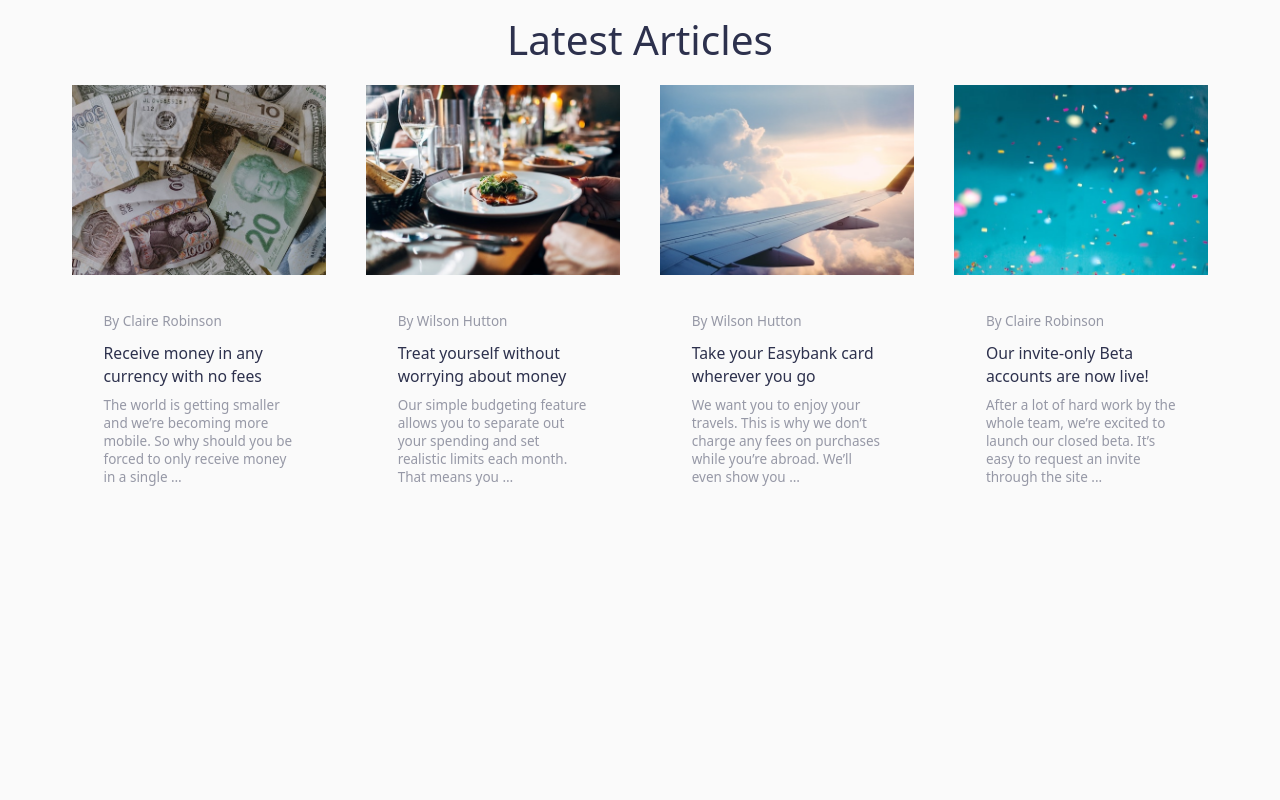
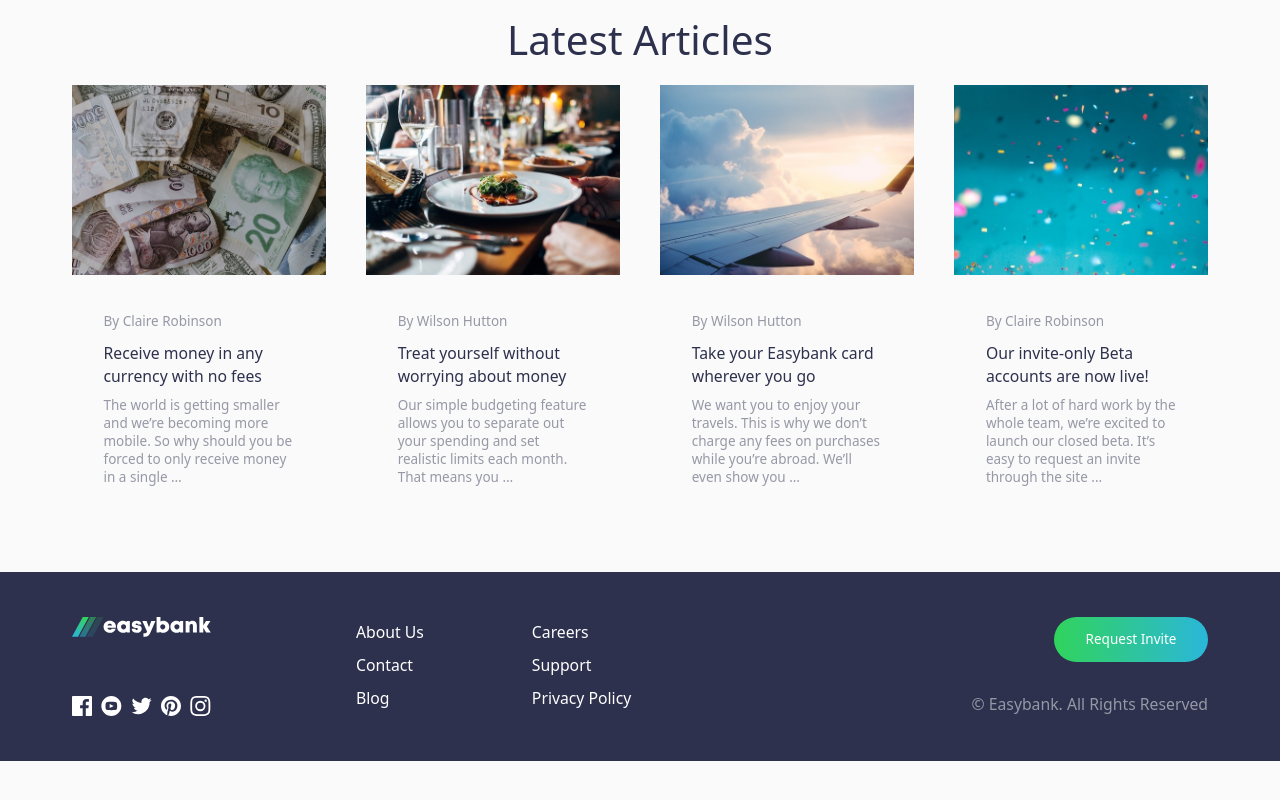
Before and after one commit to PeterPan627/easybank-landing-page, a Next.js app: page / in a window 1280 px wide. Shown: the part 1368-2168 px from the top of the page. After the commit the page ends 2129 px from the top, so only its background shows below. Built offline with nearby package versions, Linux system fonts and the light colour scheme.

Commit message:
create Footer component

```diff
--- /dev/null
+++ b/components/layout/Footer.tsx
@@ -0,0 +1,95 @@
+export default function Footer() {
+  return (
+    <footer className="bg-primary-dark-blue py-10">
+      <div className="container">
+        <div className="text-center grid grid-cols-1 justify-items-center gap-6 lg:grid-cols-12 lg:gap-0">
+          <div className="flex flex-col justify-between lg:justify-self-start lg:col-span-3">
+            <img
+              className="mb-7"
+              src="images/logo-white.svg"
+              alt="easybank logo"
+            />
+            <div className="flex justify-between items-center">
+              <svg
+                className="text-white hover:text-green-400 fill-current"
+                xmlns="http://www.w3.org/2000/svg"
+                width="20"
+                height="20"
+              >
+                <title>Facebook</title>
+                <path d="M18.896 0H1.104C.494 0 0 .494 0 1.104v17.793C0 19.506.494 20 1.104 20h9.58v-7.745H8.076V9.237h2.606V7.01c0-2.583 1.578-3.99 3.883-3.99 1.104 0 2.052.082 2.329.119v2.7h-1.598c-1.254 0-1.496.597-1.496 1.47v1.928h2.989l-.39 3.018h-2.6V20h5.098c.608 0 1.102-.494 1.102-1.104V1.104C20 .494 19.506 0 18.896 0z" />
+              </svg>
+              <svg
+                className="text-white hover:text-green-400 fill-current"
+                xmlns="http://www.w3.org/2000/svg"
+                width="21"
+                height="20"
+              >
+                <title>Youtube</title>
+                <path d="M10.333 0c-5.522 0-10 4.478-10 10 0 5.523 4.478 10 10 10 5.523 0 10-4.477 10-10 0-5.522-4.477-10-10-10zm3.701 14.077c-1.752.12-5.653.12-7.402 0C4.735 13.947 4.514 13.018 4.5 10c.014-3.024.237-3.947 2.132-4.077 1.749-.12 5.651-.12 7.402 0 1.898.13 2.118 1.059 2.133 4.077-.015 3.024-.238 3.947-2.133 4.077zM8.667 8.048l4.097 1.949-4.097 1.955V8.048z" />
+              </svg>
+              <svg
+                className="text-white hover:text-green-400 fill-current"
+                xmlns="http://www.w3.org/2000/svg"
+                width="21"
+                height="18"
+              >
+                <title>Twitter</title>
+                <path d="M20.667 2.797a8.192 8.192 0 01-2.357.646 4.11 4.11 0 001.804-2.27 8.22 8.22 0 01-2.606.996A4.096 4.096 0 0014.513.873c-2.649 0-4.595 2.472-3.997 5.038a11.648 11.648 0 01-8.457-4.287 4.109 4.109 0 001.27 5.478A4.086 4.086 0 011.47 6.59c-.045 1.901 1.317 3.68 3.29 4.075a4.113 4.113 0 01-1.853.07 4.106 4.106 0 003.834 2.85 8.25 8.25 0 01-6.075 1.7 11.616 11.616 0 006.29 1.843c7.618 0 11.922-6.434 11.662-12.205a8.354 8.354 0 002.048-2.124z" />
+              </svg>
+              <svg
+                className="text-white hover:text-green-400 fill-current"
+                xmlns="http://www.w3.org/2000/svg"
+                width="20"
+                height="20"
+              >
+                <title>Pinterest</title>
+                <path d="M10 0C4.478 0 0 4.477 0 10c0 4.237 2.636 7.855 6.356 9.312-.088-.791-.167-2.005.035-2.868.182-.78 1.172-4.97 1.172-4.97s-.299-.6-.299-1.486c0-1.39.806-2.428 1.81-2.428.852 0 1.264.64 1.264 1.408 0 .858-.545 2.14-.828 3.33-.236.995.5 1.807 1.48 1.807 1.778 0 3.144-1.874 3.144-4.58 0-2.393-1.72-4.068-4.177-4.068-2.845 0-4.515 2.135-4.515 4.34 0 .859.331 1.781.745 2.281a.3.3 0 01.069.288l-.278 1.133c-.044.183-.145.223-.335.134-1.249-.581-2.03-2.407-2.03-3.874 0-3.154 2.292-6.052 6.608-6.052 3.469 0 6.165 2.473 6.165 5.776 0 3.447-2.173 6.22-5.19 6.22-1.013 0-1.965-.525-2.291-1.148l-.623 2.378c-.226.869-.835 1.958-1.244 2.621.937.29 1.931.446 2.962.446 5.522 0 10-4.477 10-10S15.522 0 10 0z" />
+              </svg>
+              <svg
+                className="text-white hover:text-green-400 fill-current"
+                xmlns="http://www.w3.org/2000/svg"
+                width="21"
+                height="20"
+              >
+                <title>Instagram</title>
+                <path d="M10.333 1.802c2.67 0 2.987.01 4.042.059 2.71.123 3.976 1.409 4.1 4.099.048 1.054.057 1.37.057 4.04 0 2.672-.01 2.988-.058 4.042-.124 2.687-1.386 3.975-4.099 4.099-1.055.048-1.37.058-4.042.058-2.67 0-2.986-.01-4.04-.058-2.717-.124-3.976-1.416-4.1-4.1-.048-1.054-.058-1.37-.058-4.041 0-2.67.01-2.986.058-4.04.124-2.69 1.387-3.977 4.1-4.1 1.054-.048 1.37-.058 4.04-.058zm0-1.802C7.618 0 7.278.012 6.211.06 2.579.227.56 2.242.394 5.877.345 6.944.334 7.284.334 10s.011 3.057.06 4.123c.166 3.632 2.181 5.65 5.816 5.817 1.068.048 1.408.06 4.123.06 2.716 0 3.057-.012 4.124-.06 3.628-.167 5.651-2.182 5.816-5.817.049-1.066.06-1.407.06-4.123s-.011-3.056-.06-4.122C20.11 2.249 18.093.228 14.458.06 13.39.01 13.049 0 10.333 0zm0 4.865a5.135 5.135 0 100 10.27 5.135 5.135 0 000-10.27zm0 8.468a3.333 3.333 0 110-6.666 3.333 3.333 0 010 6.666zm5.339-9.87a1.2 1.2 0 10-.001 2.4 1.2 1.2 0 000-2.4z" />
+              </svg>
+            </div>
+          </div>
+
+          <div className="grid grid-cols-1 gap-2 py-1 lg:grid-rows-3 text-white text-sm lg:text-left lg:justify-self-start lg:col-span-5 lg:gap-x-24 lg:grid-flow-col-dense">
+            <a className="hover:text-green-300" href="#">
+              About Us
+            </a>
+            <a className="hover:text-green-300" href="#">
+              Contact
+            </a>
+            <a className="hover:text-green-300" href="#">
+              Blog
+            </a>
+            <a className="hover:text-green-300" href="#">
+              Careers
+            </a>
+            <a className="hover:text-green-300" href="#">
+              Support
+            </a>
+            <a className="hover:text-green-300" href="#">
+              Privacy Policy
+            </a>
+          </div>
+
+          <div className="flex flex-col justify-between items-center lg:items-end lg:justify-self-end lg:col-span-4">
+            <button className="bg-primary-lime-green px-7 py-3 rounded-full text-neutral-white text-xs bg-gradient-to-r from-primary-lime-green to-primary-bright-cyan hover:button-brightness mb-7">
+              Request Invite
+            </button>
+
+            <p className="text-neutral-grayish-blue text-sm">
+              © Easybank. All Rights Reserved
+            </p>
+          </div>
+        </div>
+      </div>
+    </footer>
+  );
+}
--- a/pages/index.tsx
+++ b/pages/index.tsx
@@ -3,6 +3,7 @@
 import Hero from '../components/home/Hero';
 import Motivation from '../components/home/Motivation';
 import Blog from '../components/home/Blog';
+import Footer from '../components/layout/Footer';
 
 const Home: NextPage = () => {
   return (
@@ -27,7 +28,7 @@
       <Hero />
       <Motivation />
       <Blog />
-      <section className="h-96">{/* dummy section */}</section>
+      <Footer />
     </>
   );
 };
```
